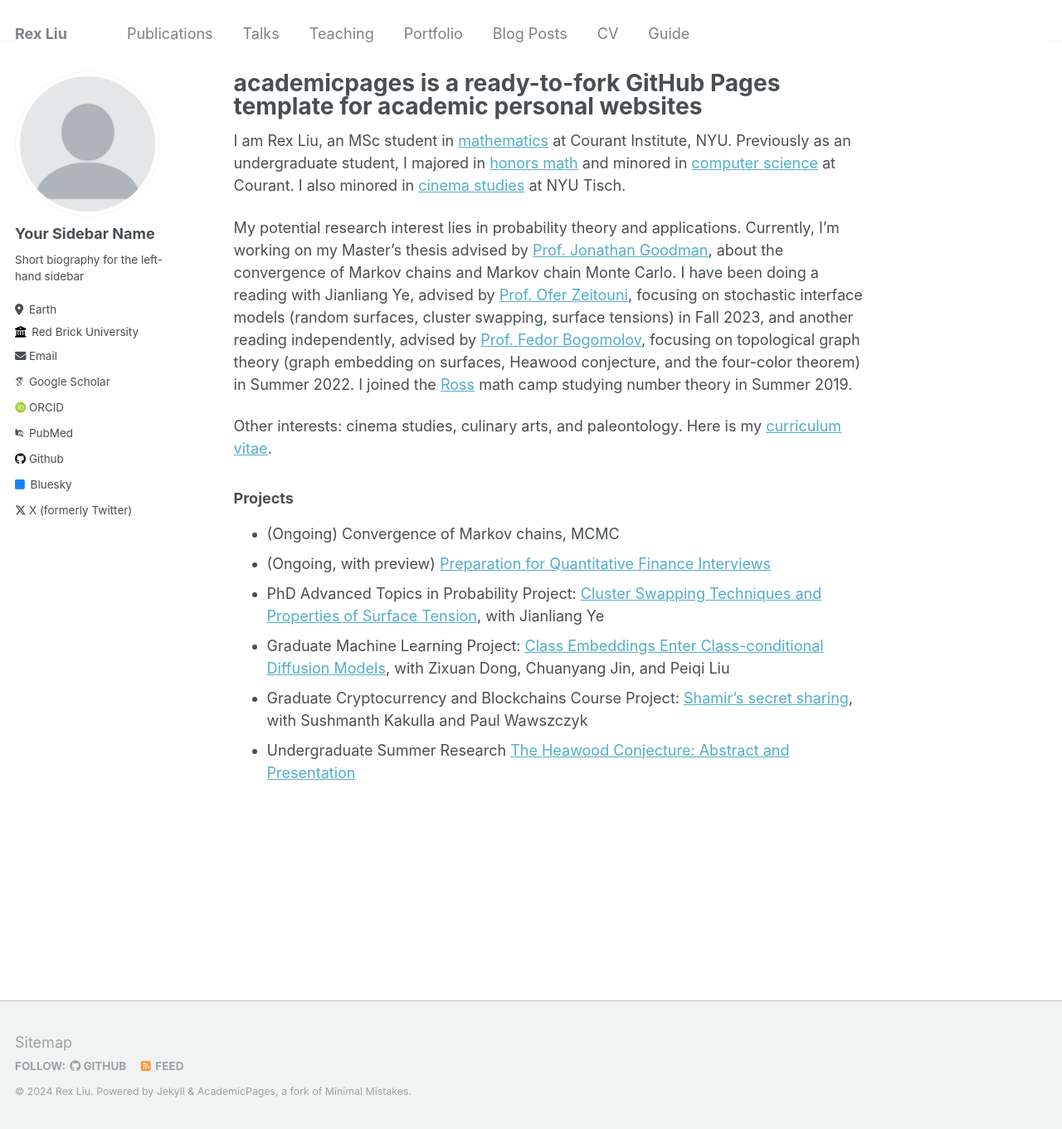
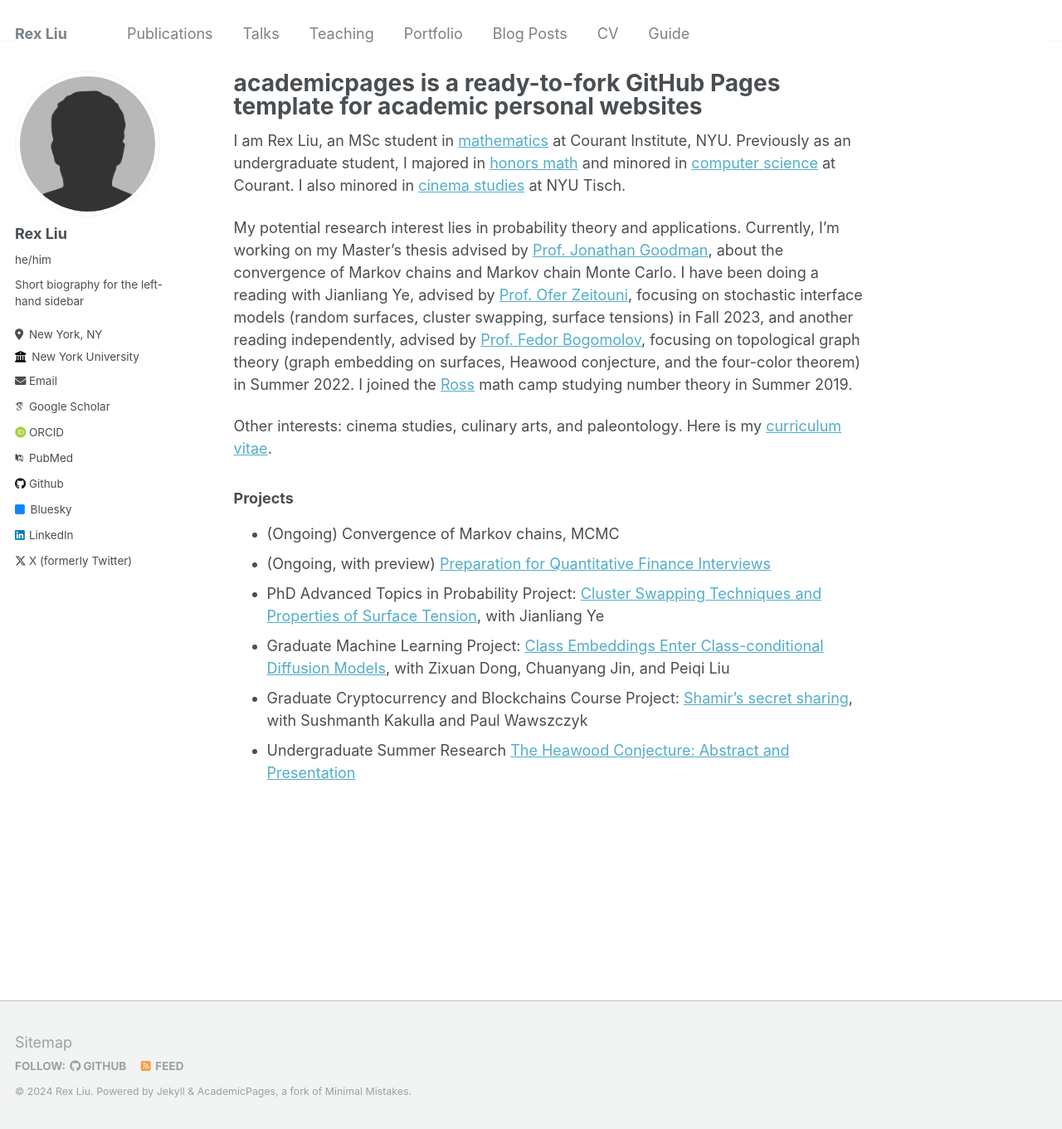
Before and after one commit to RexLiu9/rexliu9.github.io, a Jekyll site: the page built from _pages/about.md, in a window 1280 px wide and 1361 px high. Shown: the whole window at 83% size. Built offline with Jekyll 4.4.1, drawn with Linux system fonts in a browser that asks for light colours; some web fonts are replaced.

Commit message:
Update _config.yml

```diff
--- a/_config.yml
+++ b/_config.yml
@@ -21,14 +21,14 @@ repository               : "https://github.com/rexliu9"
 #               Additional customization can be done by editing /_includes/author-profile.html
 author:
   # Biographic information
-  avatar           : "profile.png"
-  name             : "Your Sidebar Name"
-  pronouns         : # example: "she/her"
+  avatar           : "bio-photo.jpg"
+  name             : "Rex Liu"
+  pronouns         : "he/him"
   bio              : "Short biography for the left-hand sidebar"
-  location         : "Earth"
-  employer         : "Red Brick University"
+  location         : "New York, NY"
+  employer         : "New York University"
   uri              : # URL
-  email            : "none@example.org"
+  email            : cl5682@nyu.edu
 
   # Academic websites
   arxiv            : # URL - Update with the correct link to your profile
@@ -56,7 +56,7 @@ author:
   keybase          : # Username
   instagram        : # Username
   lastfm           : # Username
-  linkedin         : # Username
+  linkedin         : "rexliu9"
   mastodon         : # URL
   medium           : # URL
   pinterest        : # Username
```
